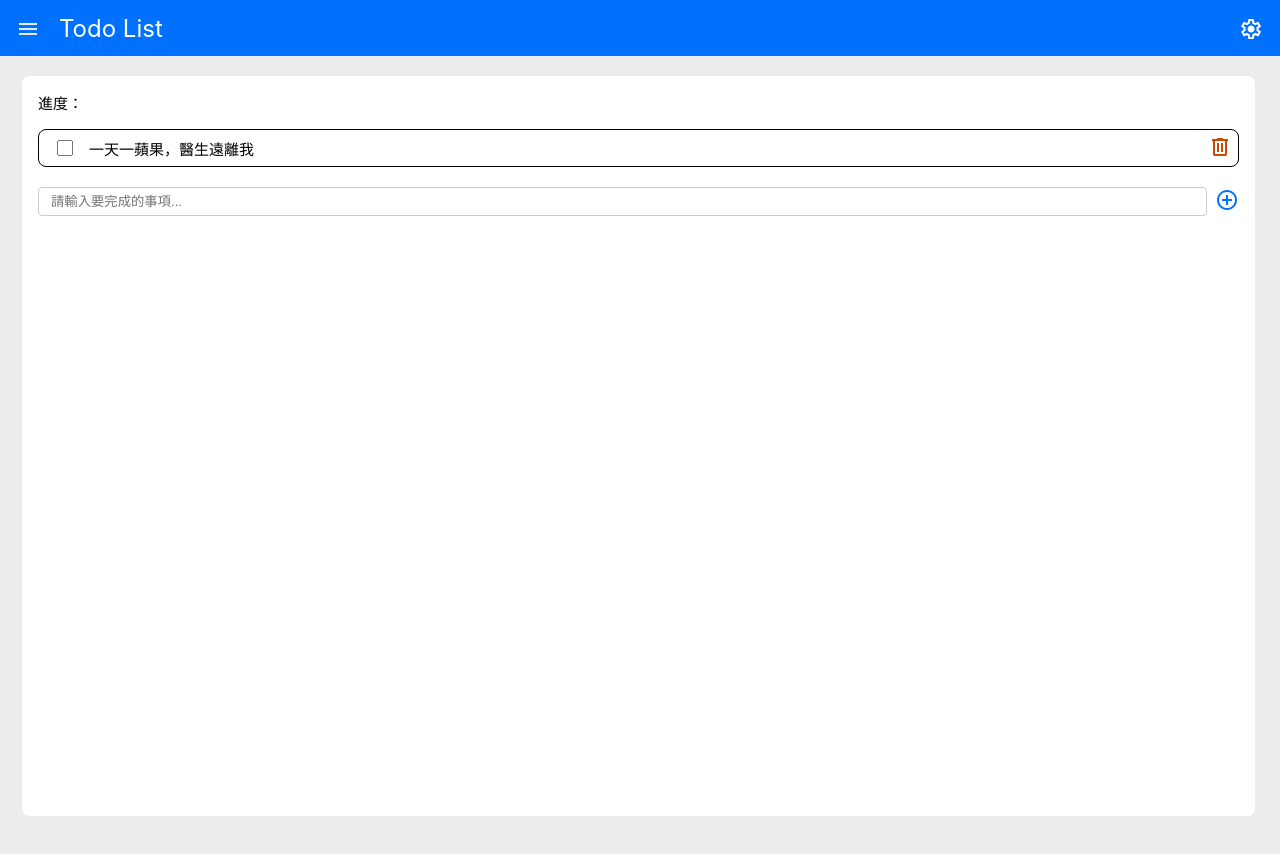
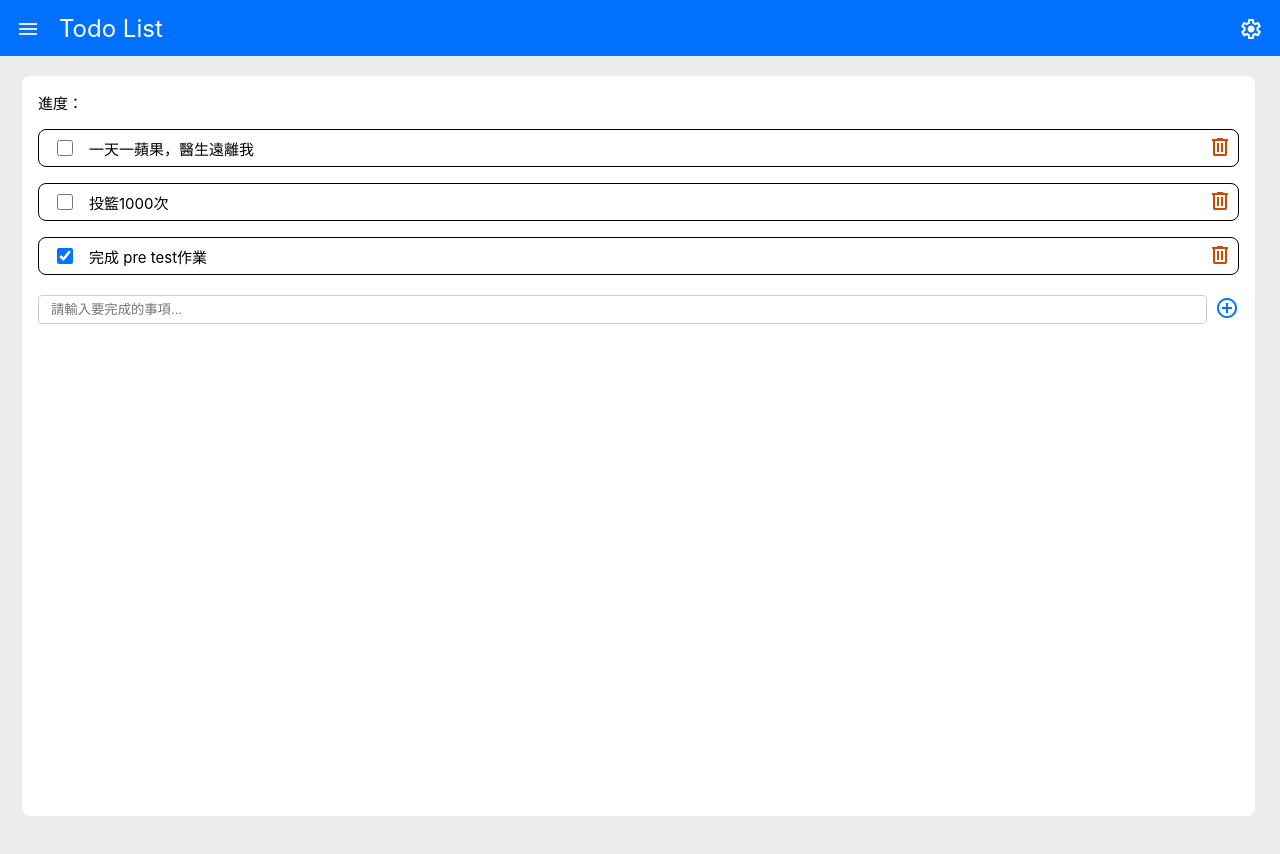
Before and after one commit to wen527555/ToDoList, a React (Vite) app: page / in a window 1280 px wide. Shown: the top 854 px of the page. Built offline with nearby package versions, Linux system fonts and the light colour scheme.

Commit message:
feat:develop add task

```diff
--- a/src/App.jsx
+++ b/src/App.jsx
@@ -2,18 +2,42 @@
 import Content from "./components/Content";
 import Header from "./components/Header";
 import Progress from "./components/Progress";
-import TodoList from "./components/TodoItem";
-import InputBox from "./components/InputBox";
+import TodoItem from "./components/TaskItem";
+import TaskInput from "./components/TaskInput";
+import { useState } from "react";
+
+const generateId = (() => {
+  let id = 0;
+  return () => id++;
+})();
 
 function App() {
+  const [tasks, setTasks] = useState([
+    { id: generateId(), text: "一天一蘋果，醫生遠離我", completed: false },
+    { id: generateId(), text: "投籃1000次", completed: false },
+    { id: generateId(), text: "完成 pre test作業", completed: true },
+  ]);
+
+  const handleAddTask = (text) => {
+    setTasks([...tasks, { id: generateId(), text, completed: false }]);
+  };
+
+  const handleToggleTodo = (id) => {
+    setTasks(
+      tasks.map((task) =>
+        task.id === id ? { ...task, completed: !TodoItem.completed } : task
+      )
+    );
+  };
+
   return (
     <>
       <GlobalStyle />
       <Header />
       <Content>
         <Progress />
-        <TodoList />
-        <InputBox />
+        <TodoItem tasks={tasks} onToggle={handleToggleTodo} />
+        <TaskInput onAdd={handleAddTask} />
       </Content>
     </>
   );
--- a/src/components/InputBox.jsx
+++ /dev/null
@@ -1,41 +0,0 @@
-import styled from "styled-components";
-
-function InputBox() {
-  return (
-    <InputWrapper>
-      <Input type="text" placeholder="請輸入要完成的事項..." />
-      <AddButton>
-        <svg
-          width="24"
-          height="24"
-          viewBox="0 0 24 24"
-          fill="none"
-          xmlns="http://www.w3.org/2000/svg"
-        >
-          <path
-            d="M11 17H13V13H17V11H13V7H11V11H7V13H11V17ZM12 22C10.6167 22 9.31667 21.7375 8.1 21.2125C6.88333 20.6875 5.825 19.975 4.925 19.075C4.025 18.175 3.3125 17.1167 2.7875 15.9C2.2625 14.6833 2 13.3833 2 12C2 10.6167 2.2625 9.31667 2.7875 8.1C3.3125 6.88333 4.025 5.825 4.925 4.925C5.825 4.025 6.88333 3.3125 8.1 2.7875C9.31667 2.2625 10.6167 2 12 2C13.3833 2 14.6833 2.2625 15.9 2.7875C17.1167 3.3125 18.175 4.025 19.075 4.925C19.975 5.825 20.6875 6.88333 21.2125 8.1C21.7375 9.31667 22 10.6167 22 12C22 13.3833 21.7375 14.6833 21.2125 15.9C20.6875 17.1167 19.975 18.175 19.075 19.075C18.175 19.975 17.1167 20.6875 15.9 21.2125C14.6833 21.7375 13.3833 22 12 22ZM12 20C14.2333 20 16.125 19.225 17.675 17.675C19.225 16.125 20 14.2333 20 12C20 9.76667 19.225 7.875 17.675 6.325C16.125 4.775 14.2333 4 12 4C9.76667 4 7.875 4.775 6.325 6.325C4.775 7.875 4 9.76667 4 12C4 14.2333 4.775 16.125 6.325 17.675C7.875 19.225 9.76667 20 12 20Z"
-            fill="#0071FF"
-          />
-        </svg>
-      </AddButton>
-    </InputWrapper>
-  );
-}
-
-export default InputBox;
-
-const InputWrapper = styled.form`
-  display: flex;
-  margin-top: 20px;
-`;
-
-const Input = styled.input`
-  flex: 1;
-  padding: 6px 12px;
-  border: 1px solid #cccccc;
-  border-radius: 4px;
-`;
-
-const AddButton = styled.button`
-  margin-left: 8px;
-`;
--- /dev/null
+++ b/src/components/TaskInput.jsx
@@ -0,0 +1,73 @@
+import { useState } from "react";
+import styled from "styled-components";
+import PropTypes from "prop-types";
+
+function TaskInput({ onAdd }) {
+  const [inputValue, setInputValue] = useState("");
+  const handleSubmit = (e) => {
+    e.preventDefault();
+    if (inputValue.trim() === "") {
+      alert("請輸入內容！");
+      return;
+    }
+    onAdd(inputValue);
+    setInputValue("");
+  };
+
+  const handleValueChange = (e) => {
+    setInputValue(e.target.value);
+  };
+
+  return (
+    <InputWrapper onSubmit={handleSubmit}>
+      <Input
+        type="text"
+        placeholder="請輸入要完成的事項..."
+        value={inputValue}
+        onChange={handleValueChange}
+      />
+      <AddTaskButton />
+    </InputWrapper>
+  );
+}
+
+export default TaskInput;
+
+function AddTaskButton() {
+  return (
+    <ItemAdd type="submit">
+      <svg
+        width="24"
+        height="24"
+        viewBox="0 0 24 24"
+        fill="none"
+        xmlns="http://www.w3.org/2000/svg"
+      >
+        <path
+          d="M11 17H13V13H17V11H13V7H11V11H7V13H11V17ZM12 22C10.6167 22 9.31667 21.7375 8.1 21.2125C6.88333 20.6875 5.825 19.975 4.925 19.075C4.025 18.175 3.3125 17.1167 2.7875 15.9C2.2625 14.6833 2 13.3833 2 12C2 10.6167 2.2625 9.31667 2.7875 8.1C3.3125 6.88333 4.025 5.825 4.925 4.925C5.825 4.025 6.88333 3.3125 8.1 2.7875C9.31667 2.2625 10.6167 2 12 2C13.3833 2 14.6833 2.2625 15.9 2.7875C17.1167 3.3125 18.175 4.025 19.075 4.925C19.975 5.825 20.6875 6.88333 21.2125 8.1C21.7375 9.31667 22 10.6167 22 12C22 13.3833 21.7375 14.6833 21.2125 15.9C20.6875 17.1167 19.975 18.175 19.075 19.075C18.175 19.975 17.1167 20.6875 15.9 21.2125C14.6833 21.7375 13.3833 22 12 22ZM12 20C14.2333 20 16.125 19.225 17.675 17.675C19.225 16.125 20 14.2333 20 12C20 9.76667 19.225 7.875 17.675 6.325C16.125 4.775 14.2333 4 12 4C9.76667 4 7.875 4.775 6.325 6.325C4.775 7.875 4 9.76667 4 12C4 14.2333 4.775 16.125 6.325 17.675C7.875 19.225 9.76667 20 12 20Z"
+          fill="#0071FF"
+        />
+      </svg>
+    </ItemAdd>
+  );
+}
+
+TaskInput.propTypes = {
+  onAdd: PropTypes.func.isRequired,
+};
+
+const InputWrapper = styled.form`
+  display: flex;
+  margin-top: 20px;
+`;
+
+const Input = styled.input`
+  flex: 1;
+  padding: 6px 12px;
+  border: 1px solid #cccccc;
+  border-radius: 4px;
+`;
+
+const ItemAdd = styled.button`
+  margin-left: 8px;
+`;
--- /dev/null
+++ b/src/components/TaskItem.jsx
@@ -0,0 +1,83 @@
+import styled from "styled-components";
+import PropTypes from "prop-types";
+
+function TaskItem({ tasks, onToggle }) {
+  return (
+    <>
+      {tasks.map((task) => (
+        <ItemContainer key={task.id}>
+          <ItemCheck
+            type="Checkbox"
+            checked={task.completed}
+            onChange={() => onToggle(task.id)}
+          />
+          <ItemText>{task.text}</ItemText>
+          <DeleteIcon />
+        </ItemContainer>
+      ))}
+    </>
+  );
+}
+
+export default TaskItem;
+
+function DeleteIcon() {
+  return (
+    <ItemDelete>
+      <svg
+        width="16"
+        height="18"
+        viewBox="0 0 16 18"
+        fill="none"
+        xmlns="http://www.w3.org/2000/svg"
+      >
+        <path
+          d="M3 18C2.45 18 1.97917 17.8042 1.5875 17.4125C1.19583 17.0208 1 16.55 1 16V3H0V1H5V0H11V1H16V3H15V16C15 16.55 14.8042 17.0208 14.4125 17.4125C14.0208 17.8042 13.55 18 13 18H3ZM13 3H3V16H13V3ZM5 14H7V5H5V14ZM9 14H11V5H9V14Z"
+          fill="#CC4900"
+        />
+      </svg>
+    </ItemDelete>
+  );
+}
+
+TaskItem.propTypes = {
+  tasks: PropTypes.arrayOf(
+    PropTypes.shape({
+      id: PropTypes.number.isRequired,
+      text: PropTypes.string.isRequired,
+      completed: PropTypes.bool.isRequired,
+    })
+  ).isRequired,
+  onToggle: PropTypes.func.isRequired,
+};
+
+const ItemContainer = styled.div`
+  border-radius: 8px;
+  border: 1px solid #000000;
+  height: 38px;
+  width: 100%;
+  margin: 16px 0;
+  display: flex;
+  justify-content: space-between;
+  align-items: center;
+  padding: 10px auto;
+`;
+
+const ItemCheck = styled.input`
+  width: 16px;
+  height: 16px;
+  margin-left: 18px;
+`;
+
+const ItemText = styled.p`
+  font-size: 15px;
+  font-weight: 400;
+  text-align: left;
+  flex: 1;
+  margin-left: 16px;
+`;
+
+const ItemDelete = styled.button`
+  cursor: pointer;
+  margin-right: 10px;
+`;
--- a/src/components/TodoItem.jsx
+++ /dev/null
@@ -1,57 +0,0 @@
-import styled from "styled-components";
-
-function TodoItem() {
-  return (
-    <ItemContainer>
-      <ItemCheckInput />
-      <ItemText>一天一蘋果，醫生遠離我</ItemText>
-      <ItemDelete>
-        <svg
-          width="16"
-          height="18"
-          viewBox="0 0 16 18"
-          fill="none"
-          xmlns="http://www.w3.org/2000/svg"
-        >
-          <path
-            d="M3 18C2.45 18 1.97917 17.8042 1.5875 17.4125C1.19583 17.0208 1 16.55 1 16V3H0V1H5V0H11V1H16V3H15V16C15 16.55 14.8042 17.0208 14.4125 17.4125C14.0208 17.8042 13.55 18 13 18H3ZM13 3H3V16H13V3ZM5 14H7V5H5V14ZM9 14H11V5H9V14Z"
-            fill="#CC4900"
-          />
-        </svg>
-      </ItemDelete>
-    </ItemContainer>
-  );
-}
-
-export default TodoItem;
-
-const ItemContainer = styled.div`
-  border-radius: 8px;
-  border: 1px solid #000000;
-  height: 38px;
-  width: 100%;
-  margin: 16px 0;
-  display: flex;
-  justify-content: space-between;
-  align-items: center;
-  padding: 10px auto;
-`;
-
-const ItemCheckInput = styled.input`
-  width: 16px;
-  height: 16px;
-  margin-left: 18px;
-`;
-
-const ItemText = styled.p`
-  font-size: 15px;
-  font-weight: 400;
-  text-align: left;
-  flex: 1;
-  margin-left: 16px;
-`;
-
-const ItemDelete = styled.button`
-  cursor: pointer;
-  margin-right: 10px;
-`;
```
Also changed, not shown: src/components/InputForm.jsx (deleted).
